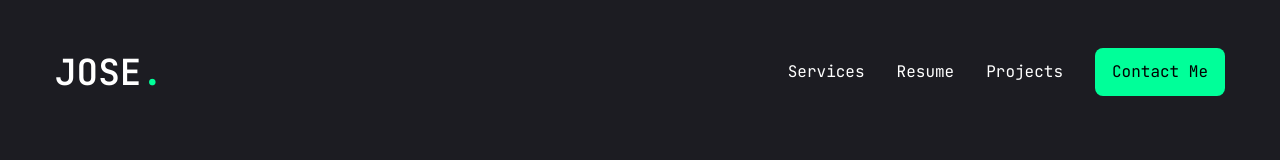
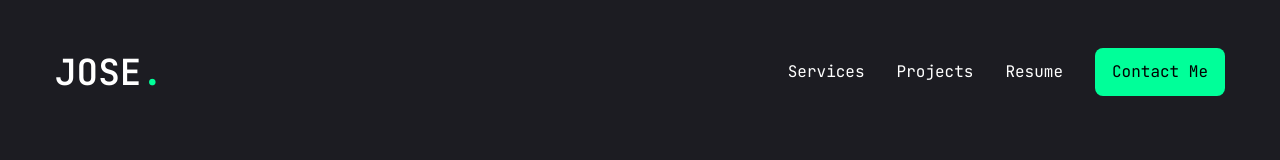
Before and after one commit to jose0-0/personal-site, a Next.js app in the folder personal-site/: page /#projects in a window 1280 px wide. Shown: the top 160 px of the page. Built offline with nearby package versions, Linux system fonts and the light colour scheme.

Commit message:
fixed header links to go directly to the custom component as intended

```diff
--- a/personal-site/components/Nav.tsx
+++ b/personal-site/components/Nav.tsx
@@ -10,14 +10,9 @@ const links = [
     path: '/#services',
   },
   {
-    name: 'Resume',
-    path: '/#resume',
-  },
-  {
     name: 'Projects',
     path: '/#projects',
   },
-
 ]
 
 const Nav = () => {
@@ -49,6 +44,13 @@ const Nav = () => {
                 </Link>
               )
             })}
+            <Link
+              href='/Jose_2024_Resume.pdf'
+              target='_blank'
+              className='hover:text-accent duration-300'
+            >
+              Resume
+            </Link>
             <CustomButton
               title='Contact Me'
               btnType='button'
@@ -71,6 +73,7 @@ const Nav = () => {
           {links.map(( link, index ) => {
             return (
               <Link
+                onClick={toggleNav}
                 href={link.path}
                 key={index}
                 className='p-4 text-4xl hover:text-accent duration-300'
@@ -79,6 +82,14 @@ const Nav = () => {
               </Link>
             )
           })}
+
+          <Link
+            href='/Jose_2024_Resume.pdf'
+            target='_blank'
+            className='p-4 text-4xl hover:text-accent duration-300'
+          >
+            Resume
+          </Link>
         </div>
       </div>
     </header>
--- a/personal-site/components/Services.tsx
+++ b/personal-site/components/Services.tsx
@@ -32,7 +32,7 @@ const services = [
 
 const Services = () => {
   return (
-    <section className='flex flex-col justify-center py-12'>
+    <section id='services' className='flex flex-col justify-center py-12'>
         <div className='container mx-auto'>
             <motion.div
                 initial={{ opacity: 0 }}
--- a/personal-site/components/Work.tsx
+++ b/personal-site/components/Work.tsx
@@ -71,6 +71,7 @@ const Work = () => {
 
   return (
     <motion.section
+        id='projects'
         initial={{opacity: 0}}
         animate={{
             opacity: 1,
```
Also changed, not shown: 1 other file (tests, documents, lock files or other folders).
